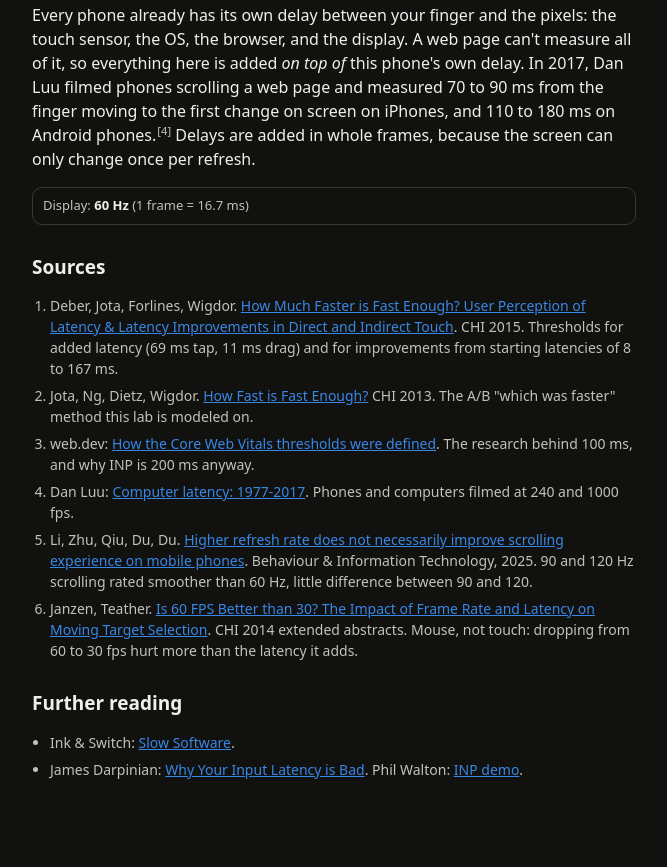
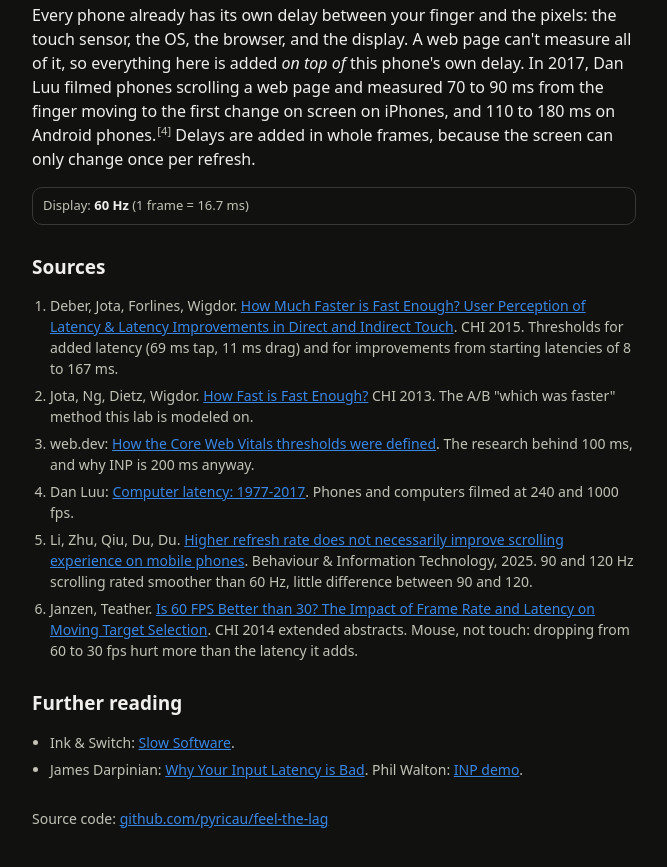
Before and after one commit to pyricau/feel-the-lag, a plain HTML site: page index.html in a window 1280 px wide. Shown: the part 1634-2501 px from the top of the page, without its empty margins (306-973 px from the left). Before the commit the page ends 2476 px from the top, so only its background shows below. Drawn offline with Linux system fonts and the light colour scheme.

Commit message:
Link to the source code from the home page
Co-Authored-By: Claude Opus 5.5 <noreply@anthropic.com>

```diff
--- a/js/main.js
+++ b/js/main.js
@@ -70,6 +70,7 @@ function renderHome() {
         <li>Ink &amp; Switch: <a href="https://www.inkandswitch.com/slow-software/">Slow Software</a>.</li>
         <li>James Darpinian: <a href="https://james.darpinian.com/blog/latency/">Why Your Input Latency is Bad</a>. Phil Walton: <a href="https://chrome.dev/inp-demo/">INP demo</a>.</li>
       </ul>
+      <p class="muted footer">Source code: <a href="https://github.com/pyricau/feel-the-lag">github.com/pyricau/feel-the-lag</a></p>
     </div>`;
   return deviceBar(app.querySelector('.device-slot'));
 }
--- a/style.css
+++ b/style.css
@@ -627,3 +627,7 @@ details {
   display: flex;
   gap: 10px;
 }
+
+.footer {
+  margin-top: 28px;
+}
```
